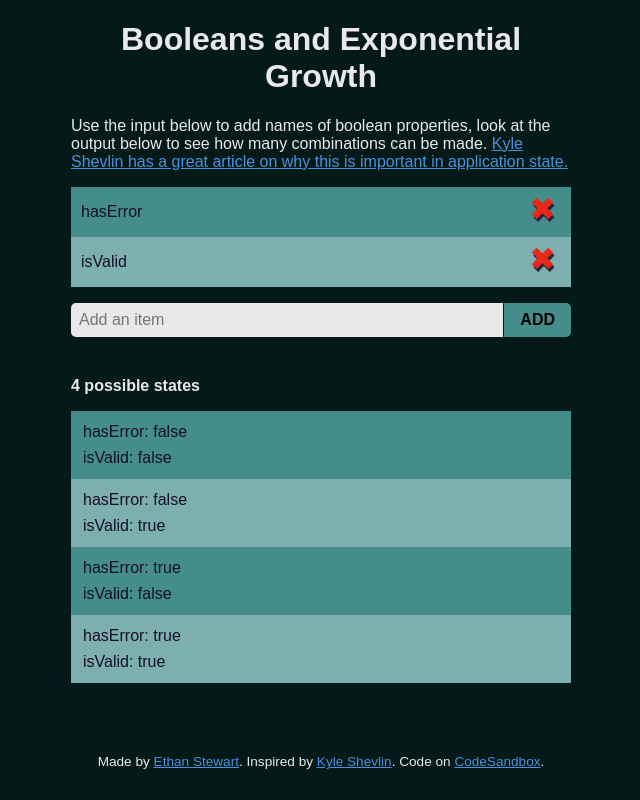
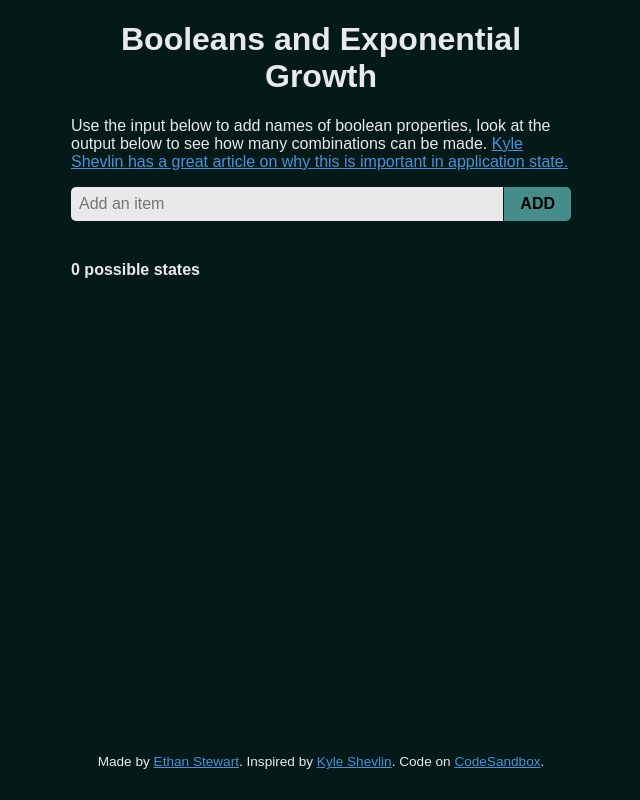
Before and after one commit to StewartEthan/boolean-growth, a React (Create React App) app: page / in a window 1280 px wide. Shown: the whole page, without its empty margins (319-959 px from the left). Built offline with nearby package versions, Linux system fonts and the light colour scheme.

Commit message:
Remove default booleans that were used for testing

```diff
--- a/src/App.js
+++ b/src/App.js
@@ -3,7 +3,7 @@ import React from 'react'
 import { css, jsx, Global } from '@emotion/core'
 
 export default function App() {
-  const [booleans, setBooleans] = React.useState([`hasError`, `isValid`])
+  const [booleans, setBooleans] = React.useState([])
   const combos = getAllCombos(booleans)
   return (
     <React.Fragment>
```
